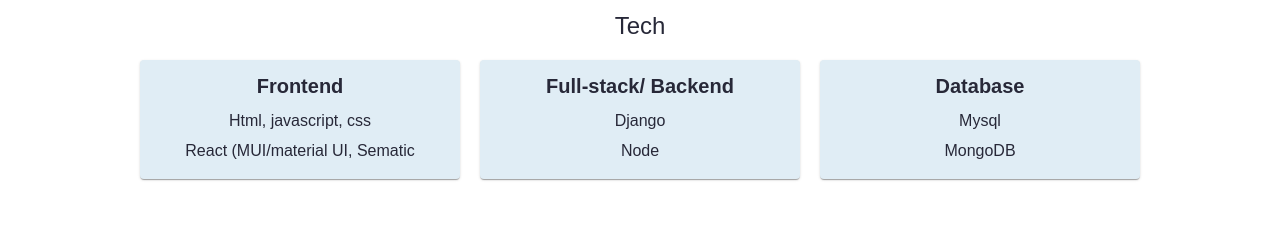
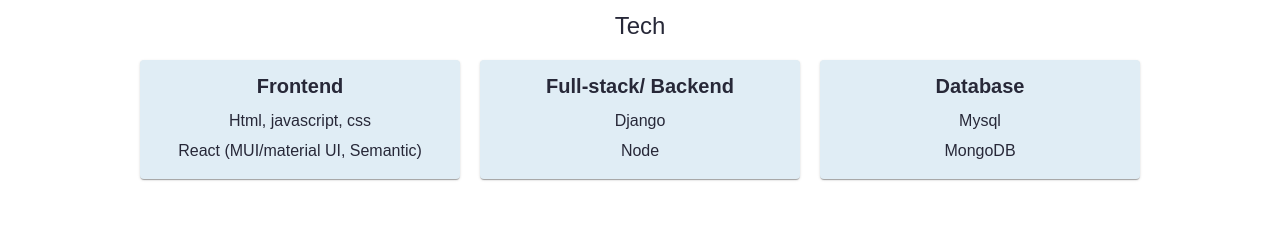
Before and after one commit to YoselineGuerrero/dev-portfolio, a React (Create React App) app: page /#/ in a window 1280 px wide. Shown: the part 1760-1989 px from the top of the page. Built offline with nearby package versions, Linux system fonts and the light colour scheme.

Commit message:
Another typo fix

```diff
--- a/src/data.js
+++ b/src/data.js
@@ -61,7 +61,7 @@
 const techs = [
   {
     title: 'Frontend',
-    items:['Html, javascript, css', 'React (MUI/material UI, Sematic']
+    items:['Html, javascript, css', 'React (MUI/material UI, Semantic)']
   }, {
     title: 'Full-stack/ Backend',
     items:['Django', 'Node']
```
